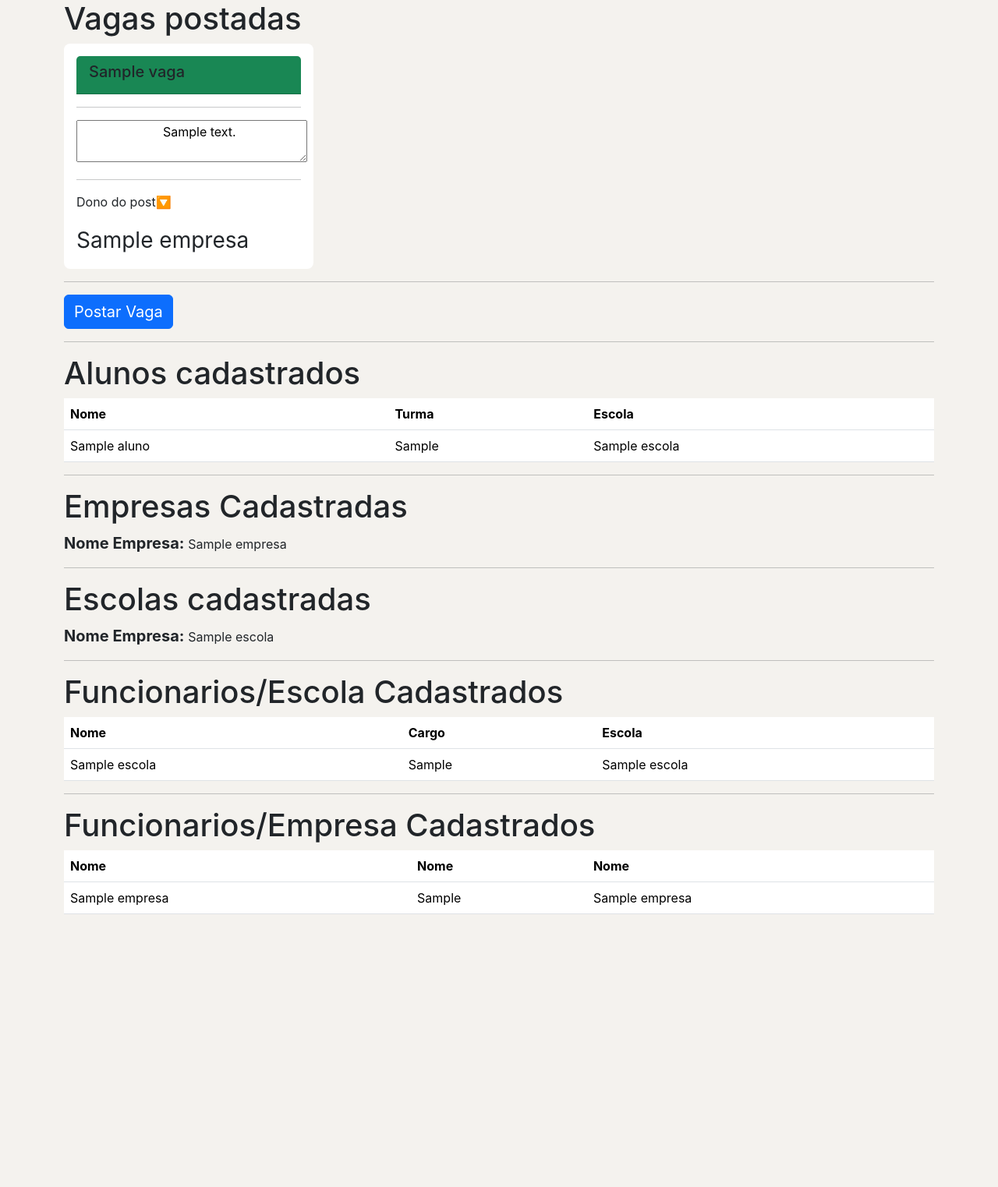
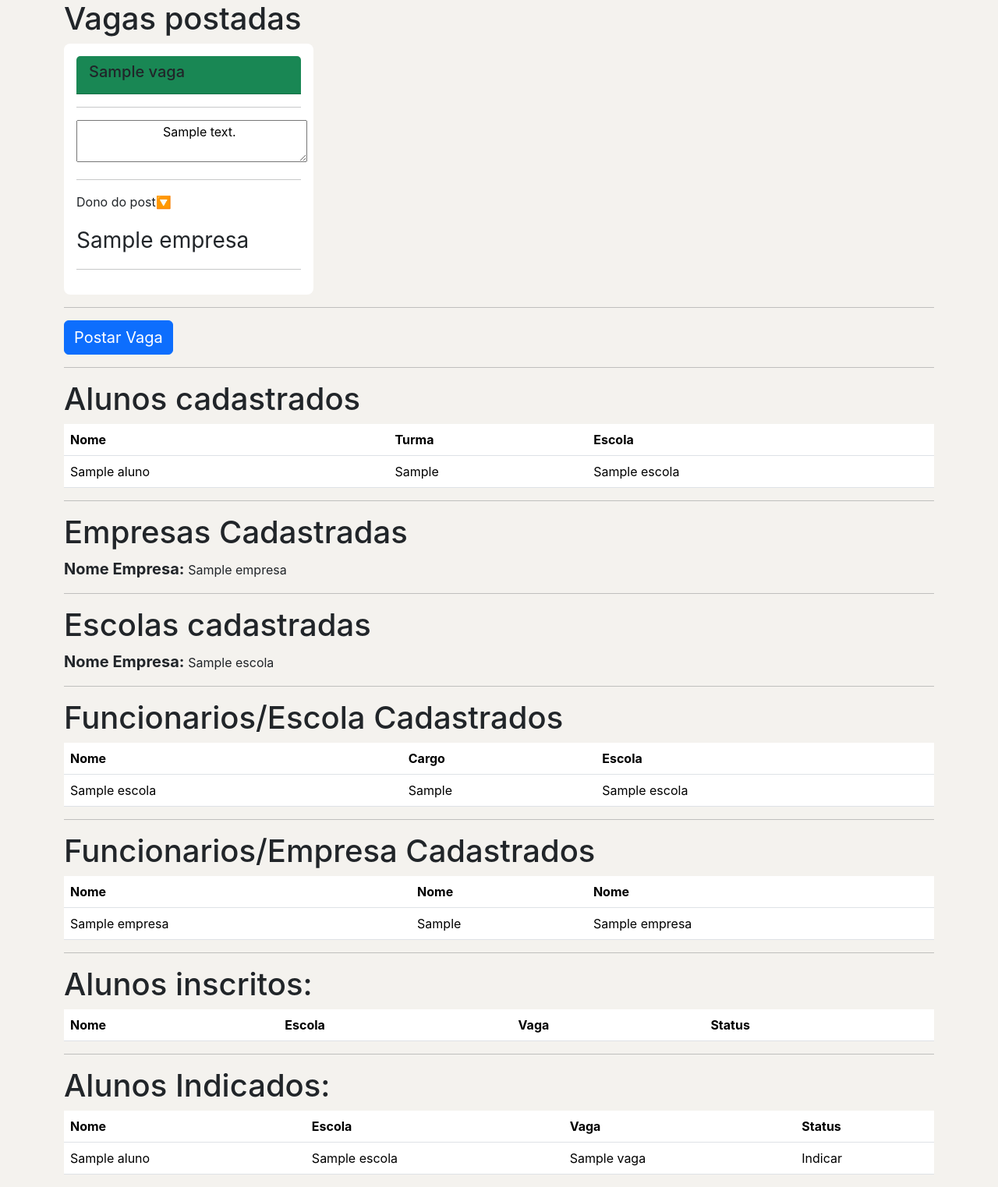
Before and after one commit to JoseVitorSAmorim/Path_Ahead, a Flask app: page /menu/ in a window 1280 px wide. Shown: the part 890-2413 px from the top of the page at 78% size. Before the commit the page ends 2063 px from the top, so only its background shows below. Run offline with Flask 3, Linux system fonts and the light colour scheme; a user stored in the database is signed in; tables that the repository leaves empty hold one stand-in row (values such as "Sample post"); lists and menus that the app fills with data are empty; some libraries are stand-ins or nearby versions.

```diff
--- a/sistema/forms.py
+++ b/sistema/forms.py
@@ -12,7 +12,7 @@ from wtforms.validators import DataRequired, Email, EqualTo, ValidationError
 
 # importando as tabelas e o db
 from sistema import db, bcrypt, app
-from sistema.models import Usuario, Escola, Aluno, FuncionarioEscola, Projetos, Post, Empresa, FuncionarioEmpresa, Vagas # importar as tabelas do models
+from sistema.models import Usuario, Escola, Aluno, FuncionarioEscola, Projetos, Post, Empresa, FuncionarioEmpresa, Vagas, Indicacao # importar as tabelas do models
 
 # biblioteca usada pra salvar arquivo
 import os
@@ -251,3 +251,29 @@ class VagasForm(FlaskForm):
 
        db.session.add(vaga)
        db.session.commit()
+
+# formulario de indicação
+class IndicacaoForm(FlaskForm):
+    status = SelectField('Qual tipo de inscrição?', choices=['Candidatar-se', 'Indicar'] ,validators=[DataRequired()])
+    escola = SelectField('Qual sua Escola?', validators=[DataRequired()])
+    indicado = SelectField('Quem vai ser indicado?', coerce=int, default=None)
+    vaga = SelectField('Qual a vaga escolhida?', validators=[DataRequired()])
+    btn_indicacao = SubmitField('Indicar')
+    btn_candidatar = SubmitField('Candidatar-se')
+
+    def save(self, aluno_logado_id=None):
+        id_aluno_final = self.indicado.data
+
+        # Se for auto-candidatura, o ID do aluno é o do próprio usuário logado
+        if self.status.data == 'Candidatar-se' and aluno_logado_id:
+            id_aluno_final = aluno_logado_id
+
+        indicacao = Indicacao(
+            status=self.status.data,
+            id_escola=self.escola.data,
+            id_vaga=self.vaga.data,
+            id_aluno=id_aluno_final
+        )
+
+        db.session.add(indicacao)
+        db.session.commit()
--- a/sistema/templates/menu.html
+++ b/sistema/templates/menu.html
@@ -372,6 +372,57 @@
 
                     <p>Dono do post🔽</p>
                     <span class="fs-3">{{ vaga.empresa_vagas.nome }}</span>
+
+                    <hr>
+
+                    {% if current_user.categoria.lower() == 'aluno' %}
+                        <button>Se Candidatar</button>
+                    {% elif current_user.categoria.lower() == 'funcionario' %}
+                        <button>Indicar</button>
+                    {% endif %}
+
+                    {% if current_user.categoria.lower() == 'admin' %}
+                        <!-- trigger -->
+                        <button class="btn btn-primary" tabindex="-1" data-bs-toggle="modal" data-bs-target="#indicacao_modal">
+                            Indicar/candidatar-se
+                        </button>
+
+                        <!-- modal -->
+                        <div class="modal fade" id="indicacao_modal">
+                            <div class="modal-dialog">
+                                <div class="modal-content">
+                                    <!-- cabeçalho -->
+                                    <div class="modal-header bg-primary">
+                                        <h5>Indicando Alguem</h5>
+                                        <button class="btn-close" data-bs-dismiss="modal"></button>
+                                    </div>
+
+                                    <!-- corpo -->
+                                    <div class="modal-body">
+                                        <!-- formulario respectivo -->
+                                        <form action="" method="post">
+                                            {{ form_indicacao.csrf_token }}
+
+                                            {{ form_indicacao.escola.label(class="form-label small fw-semibold") }}
+                                            {{ form_indicacao.escola(class="form-control")}}
+
+                                            {{ form_indicacao.status.label(class="form-label small fw-semibold") }}
+                                            {{ form_indicacao.status(class="form-control")}}
+
+                                            {{ form_indicacao.indicado.label(class="form-label small fw-semibold") }}
+                                            {{ form_indicacao.indicado(class="form-control")}}
+
+                                            {{ form_indicacao.vaga.label(class="form-label small fw-semibold") }}
+                                            {{ form_indicacao.vaga(class="form-control")}}
+
+                                            {{ form_indicacao.btn_indicacao(class="btn btn-primary w-100 mt-4")}}
+
+                                        </form>
+                                    </div>
+                                </div>
+                            </div>
+                        </div>
+                    {% endif %}
                 </div>
             </div>
 
@@ -510,6 +561,55 @@
             </tbody>
         </table>
     </section>
+
+    <hr>
+
+    <section>
+        <h1>Alunos inscritos:</h1>
+        <table class="table">
+            <thead>
+                <tr>
+                    <th>Nome</th>
+                    <th>Escola</th>
+                    <th>Vaga</th>
+                    <th>Status</th>
+                </tr>
+            </thead>
+
+            <tbody>
+                {% for inscrito in inscritos %}
+                    <tr>
+                        <td>{{ inscrito.rel_aluno.nome }}</td>
+                        <td>{{ inscrito.rel_escola.nome }}</td>
+                        <td>{{ inscrito.rel_vaga.titulo }}</td>
+                        <td>{{ inscrito.status }}</td>
+                    </tr>
+                {% endfor %}
+            </tbody>
+        </table>
+        <hr>
+
+        <h1>Alunos Indicados:</h1>
+        <table class="table">
+            <thead>
+                <th>Nome</th>
+                <th>Escola</th>
+                <th>Vaga</th>
+                <th>Status</th>
+            </thead>
+
+            <tbody>
+                {% for indicado in indicados %}
+                    <tr>
+                        <td>{{ indicado.rel_aluno.nome }}</td>
+                        <td>{{ indicado.rel_escola.nome }}</td>
+                        <td>{{ indicado.rel_vaga.titulo }}</td>
+                        <td>{{ indicado.status }}</td>
+                    </tr>
+                {% endfor %}
+            </tbody>
+        </table>
+    </section>
 {% endblock %}
 
 <!--
--- a/sistema/views.py
+++ b/sistema/views.py
@@ -8,10 +8,10 @@ from flask import render_template, url_for, request, redirect, flash
 from flask_login import login_user, logout_user, current_user, login_required
 
 # importando a classe da tabela onde vou salvar
-from sistema.models import Usuario, Escola, Aluno, FuncionarioEscola, Projetos, Post, Empresa, FuncionarioEmpresa, Vagas
+from sistema.models import Usuario, Escola, Aluno, FuncionarioEscola, Projetos, Post, Empresa, FuncionarioEmpresa, Vagas, Indicacao
 
 # importando as classes de formulario
-from sistema.forms import LoginForm, CadastroForm, VagasForm, PostForm, EmpresaForm, AlunoForm, EscolaForm, ProjetosForm, FuncionarioEscolaForm, FuncionarioEmpresaForm
+from sistema.forms import LoginForm, CadastroForm, VagasForm, PostForm, EmpresaForm, AlunoForm, EscolaForm, ProjetosForm, FuncionarioEscolaForm, FuncionarioEmpresaForm, IndicacaoForm
 
 # criando rota de login
 @app.route('/', methods=['GET', 'POST'])
@@ -62,6 +62,7 @@ def Menu():
     form_funcionario_escola = FuncionarioEscolaForm()
     form_funcionario_empresa = FuncionarioEmpresaForm()
     form_vagas = VagasForm()
+    form_indicacao = IndicacaoForm()
 
     # buscando os post
     posts = Post.query.all()
@@ -84,6 +85,14 @@ def Menu():
     # buscando as vagas postadas
     vagas_postadas = Vagas.query.all()
 
+    # buscando os alunos indicados
+    inscritos = Indicacao.query.filter(Indicacao.status == 'Candidatar-se').all()
+
+    print('INSCRITOS', inscritos)
+    # buscando os alunos inscritos
+    indicados = Indicacao.query.filter(Indicacao.status == 'Indicar').all()
+
+    print('INDICADOS', indicados)
     # abastecendo o choices do select field
     form_post.escola.choices = [(escola.id, escola.nome) for escola in escolas]
 
@@ -98,6 +107,15 @@ def Menu():
 
     # abastecendo o form vagas
     form_vagas.empresa.choices = [(empresa.id, empresa.nome) for empresa in empresas]
+
+    # abastecendo o form indicacao label indicado
+    form_indicacao.indicado.choices = [(indicado.id, indicado.nome) for indicado in alunos]
+
+    # abastecendo o form indicacao label vaga
+    form_indicacao.vaga.choices = [(vaga.id, vaga.titulo) for vaga in vagas_postadas]
+
+    # abastecendo o form indicacao label escola
+    form_indicacao.escola.choices = [(escola.id, escola.nome) for escola in escolas]
 
     if form_post.validate_on_submit():
         form_post.save()
@@ -134,6 +152,16 @@ def Menu():
         print('Vaga postada com sucesso')
         return redirect(url_for('Menu'))
 
+    if form_indicacao.validate_on_submit() and form_indicacao.btn_indicacao.data:
+        form_indicacao.save()
+        print('Aluno indicado com sucesso')
+        return redirect(url_for('Menu'))
+
+    if form_indicacao.validate_on_submit() and form_indicacao.btn_candidatar.data:
+        form_indicacao.save(aluno_logado_id=current_user.id)
+        print('Aluno inscrito com sucesso')
+        return redirect(url_for('Menu'))
+
     return render_template(
         'menu.html',
         form_post = form_post,
@@ -149,7 +177,10 @@ def Menu():
         funcionarios_escola = funcionarios_escola,
         funcionarios_empresa = funcionarios_empresa,
         form_vagas = form_vagas,
-        vagas_postadas = vagas_postadas
+        vagas_postadas = vagas_postadas,
+        form_indicacao = form_indicacao,
+        indicados = indicados,
+        inscritos = inscritos
         )
 
 # criando a rota vagas
```
Also changed, not shown: sistema/__init__.py (+3 -4 lines), sistema/models.py (+9 -0 lines).
